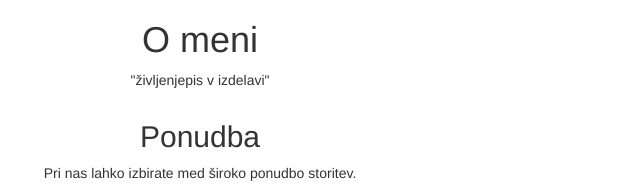
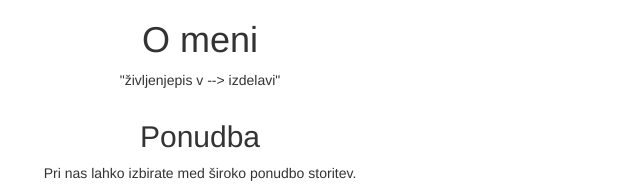
Before and after one commit to MojcaFranic/Mirko, a plain HTML site: page index.html in a window 1280 px wide. Shown: the part 536-726 px from the top of the page, 440-1080 px from the left. Drawn offline with Linux system fonts and the light colour scheme.

Commit message:
dodatek1

```diff
--- a/index.html
+++ b/index.html
@@ -67,7 +67,7 @@
         <div class="container">
 
             <center><h1>O meni</h1>
-            <p>"življenjepis v izdelavi"</p></center>
+            <p>"življenjepis v --> izdelavi"</p></center>
         </div>
 
         <!--PONUDBA-->
```
